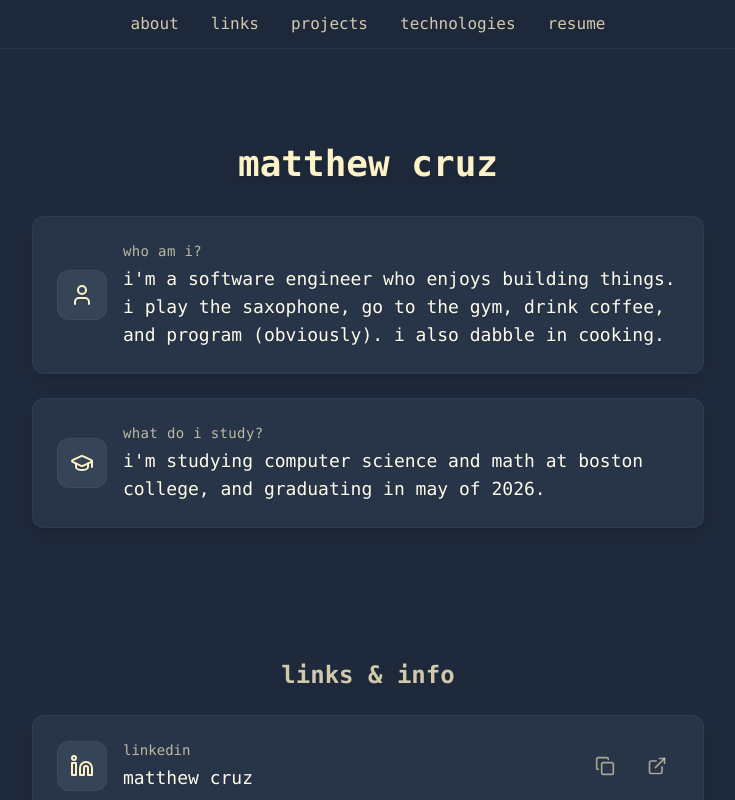
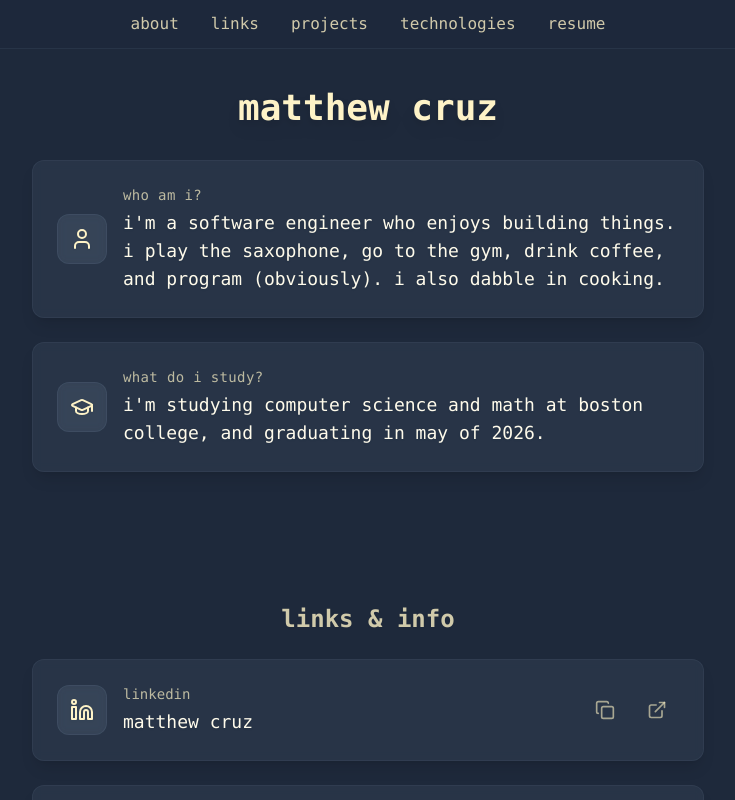
Before and after one commit to mattcruz45/portfolio, a React (Create React App) app: page / in a window 1280 px wide. Shown: the top 800 px of the page, without its empty margins (272-1007 px from the left). Built offline with nearby package versions, Linux system fonts and the light colour scheme.

Commit message:
app.js spacing

```diff
--- a/src/App.js
+++ b/src/App.js
@@ -24,7 +24,7 @@ function App() {
         <div className="bg-slate-800 min-h-screen">
             <Navbar />
             {/* Add top padding to account for fixed navbar */}
-            <main className="pt-16 md:pt-20">
+            <main className="pt-16 md:pt-6">
                 <About />
                 <Links />
                 <Projects />
```
